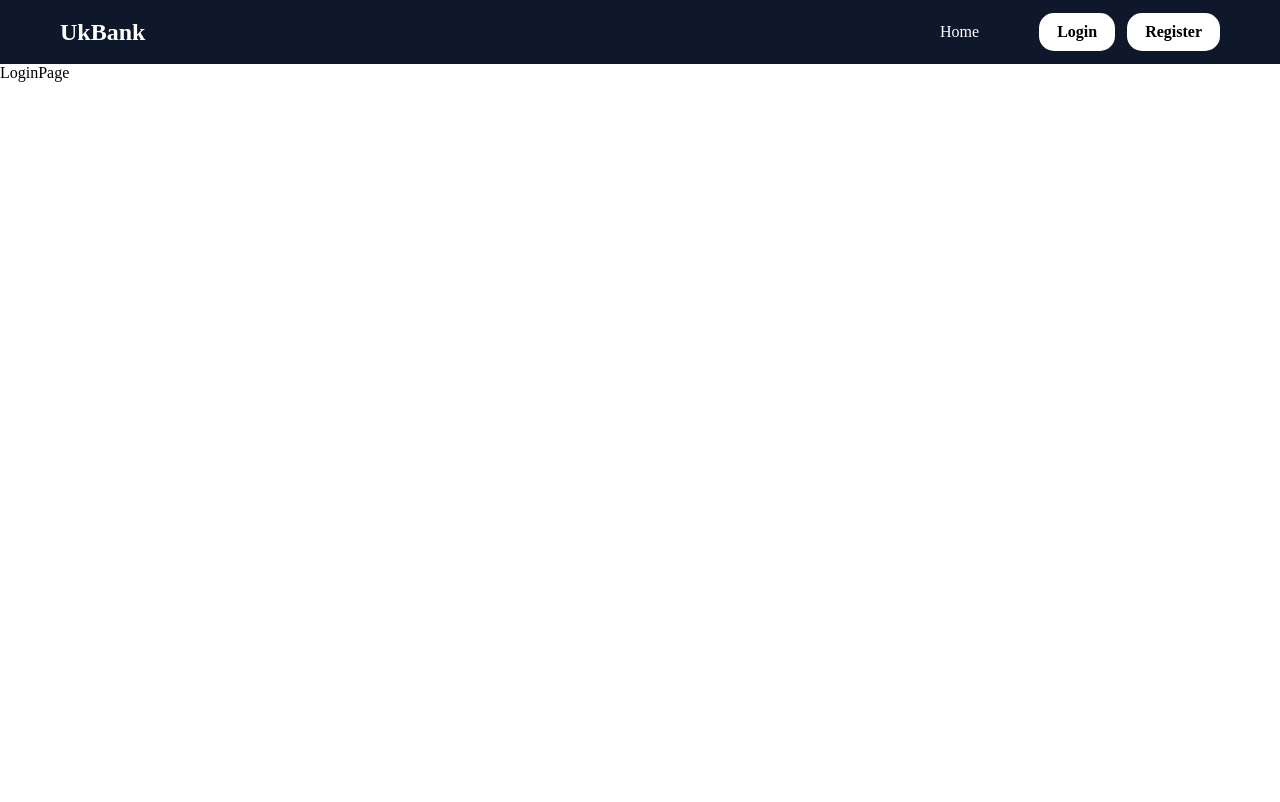
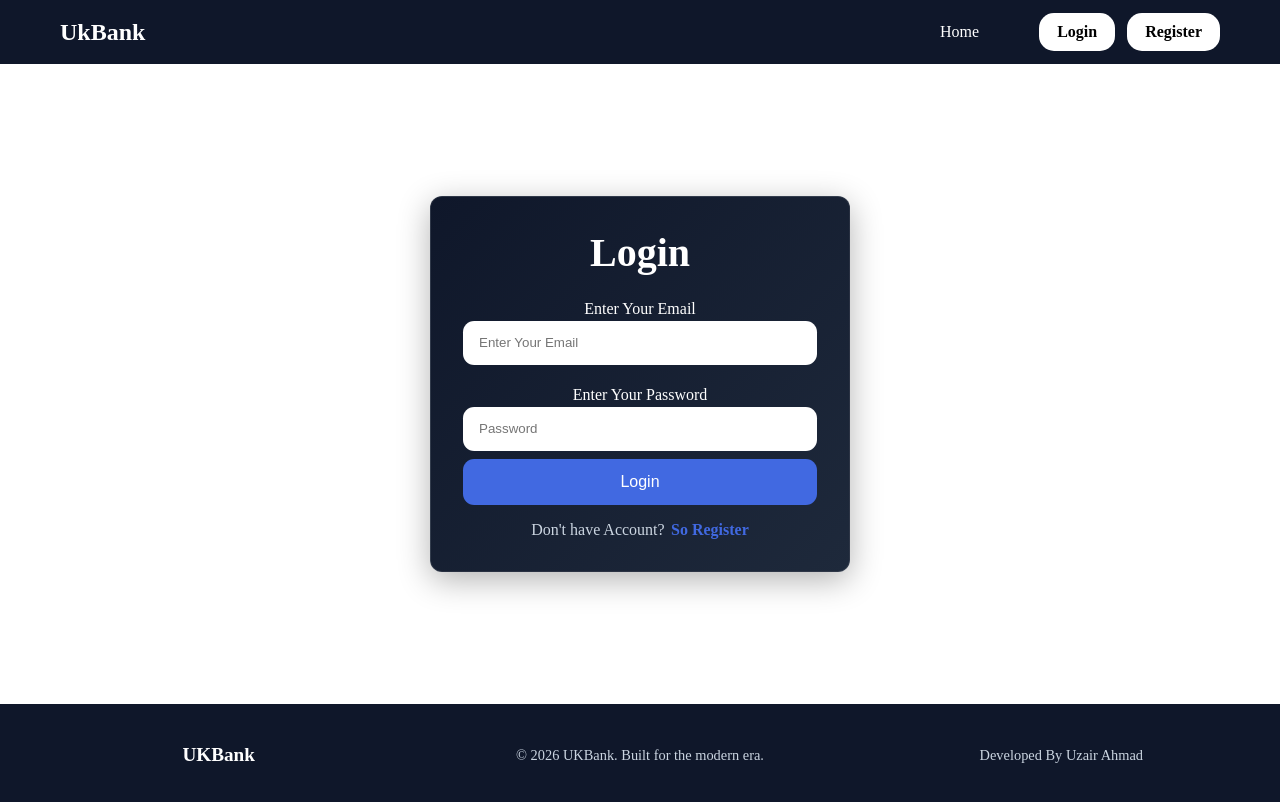
Before and after one commit to uzair-133/Bank-Transaction-System, a React (Vite) app in the folder frontend/my-bank-app/: page /login in a window 1280 px wide. Shown: the top 802 px of the page. Built offline with nearby package versions, Linux system fonts and the light colour scheme.

Commit message:
login and register

```diff
--- a/frontend/my-bank-app/src/App.jsx
+++ b/frontend/my-bank-app/src/App.jsx
@@ -1,7 +1,7 @@
 import { BrowserRouter, Routes, Route } from 'react-router-dom'
 import Navbar from './Components/Navbar/Navbar';
-import LoginPage from './Pages/LoginPage';
-import Register from './Pages/Register';
+import LoginPage from './Pages/Login/LoginPage';
+import Register from './Pages/Register/Register';
 import Home from './Pages/Home';
 const App = () => {
   return (
--- /dev/null
+++ b/frontend/my-bank-app/src/Pages/Login/Login.module.css
@@ -0,0 +1,91 @@
+* {
+    padding: 0;
+    margin: 0;
+    box-sizing: border-box;
+}
+
+
+.container {
+    width: 100%;
+    min-height: 80vh;
+    display: flex;
+    justify-content: center;
+    align-items: center;
+    padding: 1rem;
+
+}
+
+.container .box {
+    width: 100%;
+    max-width: 420px;
+    padding: 2rem;
+    border-radius: 12px;
+    background: linear-gradient(135deg, #0f172a, #1e293b);
+    backdrop-filter: blur(12px);
+    -webkit-backdrop-filter: blur(12px);
+    border: 1px solid rgba(255, 255, 255, 0.1);
+    color: white;
+    box-shadow: 0 8px 32px rgba(0, 0, 0, 0.3);
+    text-align: center;
+}
+.box h1 {
+    font-size: 2.5rem;
+    margin-bottom: 1.5rem;
+}
+
+/* .box p {
+    margin-top: 0.4rem;
+    margin-bottom: 1.2rem;
+
+    color: #cbd5e1;
+    font-size: 1.5rem;
+} */
+
+form {
+    display: flex;
+    flex-direction: column;
+}
+
+input {
+    width: 100%;
+    padding: 0.9rem 1rem;
+    border-radius: 0.7rem;
+    border: none;
+    outline: none;
+    margin-top: 1rem;
+}
+
+button {
+    width: 100%;
+    padding: 0.9rem;
+    border: none;
+    border-radius: 0.7rem;
+    background: royalblue;
+    color: white;
+    cursor: pointer;
+    font-size: 1rem;
+    margin-top: 0.4rem;
+
+}
+
+.accountText {
+  display: flex;
+  justify-content: center;
+  align-items: center;
+  gap: 0.4rem;
+
+  flex-wrap: wrap;
+
+  margin-top: 1rem;
+
+  text-align: center;
+}
+.dont {
+  margin: 0;
+    color: #cbd5e1;
+}
+.accountText a {
+  color: royalblue;
+  text-decoration: none;
+  font-weight: 600;
+}
--- /dev/null
+++ b/frontend/my-bank-app/src/Pages/Login/LoginPage.jsx
@@ -0,0 +1,31 @@
+import React from 'react'
+import Footer from '../../Components/Footer/Footer'
+import style from './Login.module.css'
+import { Link } from 'react-router-dom'
+const LoginPage = () => {
+  return (
+    <>
+      <div className={style.container}>
+        <div className={style.box}>
+          <h1>Login</h1>
+          <form >
+            <label >Enter Your Email</label>
+            <input type="email" name="email" value="" placeholder="Enter Your Email" /><br />
+            <label >Enter Your Password</label>
+            <input type="password" name="password" value="" placeholder="Password" />
+            <button>Login</button>
+          </form>
+          <div className={style.accountText}>
+            <p className={style.dont}>Don't have Account? </p>
+            <Link to='/register'>So Register</Link>
+          </div>
+        </div>
+      </div>
+      <Footer/>
+
+
+      </>
+  )
+}
+
+export default LoginPage
--- a/frontend/my-bank-app/src/Pages/LoginPage.jsx
+++ /dev/null
@@ -1,9 +0,0 @@
-import React from 'react'
-
-const LoginPage = () => {
-  return (
-    <div>LoginPage</div>
-  )
-}
-
-export default LoginPage
--- a/frontend/my-bank-app/src/Pages/Register.jsx
+++ /dev/null
@@ -1,9 +0,0 @@
-import React from 'react'
-
-const Register = () => {
-  return (
-    <div>Register</div>
-  )
-}
-
-export default Register
--- /dev/null
+++ b/frontend/my-bank-app/src/Pages/Register/Register.jsx
@@ -0,0 +1,30 @@
+import { useState } from "react"
+import style from './Register.module.css'
+import Footer from "../../Components/Footer/Footer"
+const Register = () => {
+  return (
+      <>
+      <div className={style.container}>
+        <div className={style.box}>
+          <h1>Register</h1>
+          <p>Create New Account</p>
+          <form >
+            <label>Enter Your Name</label>
+            <input type="text" name="name" value="" placeholder="Enter Your Name"  /><br />
+            <label >Enter Your Email</label>
+            <input type="email" name="email" value="" placeholder="Enter Your Email" /><br />
+            <label >Enter Your Password</label>
+            <input type="password" name="password" value="" placeholder="Password" />
+
+            <button>Register</button>
+          </form>
+        </div>
+      </div>
+      <Footer/>
+
+
+      </>
+  )
+}
+
+export default Register
--- /dev/null
+++ b/frontend/my-bank-app/src/Pages/Register/Register.module.css
@@ -0,0 +1,66 @@
+* {
+    padding: 0;
+    margin: 0;
+    box-sizing: border-box;
+}
+
+
+.container {
+    width: 100%;
+    min-height: 80vh;
+    display: flex;
+    justify-content: center;
+    align-items: center;
+    padding: 1rem;
+
+}
+
+.container .box {
+    width: 100%;
+    max-width: 420px;
+    padding: 2rem;
+    border-radius: 12px;
+    background: linear-gradient(135deg, #0f172a, #1e293b);
+    backdrop-filter: blur(12px);
+    -webkit-backdrop-filter: blur(12px);
+    border: 1px solid rgba(255, 255, 255, 0.1);
+    color: white;
+    box-shadow: 0 8px 32px rgba(0, 0, 0, 0.3);
+    text-align: center;
+}
+
+.box p {
+    margin-top: 0.4rem;
+    margin-bottom: 1.2rem;
+
+    color: #cbd5e1;
+    font-size: 1.5rem;
+}
+
+form {
+    display: flex;
+    flex-direction: column;
+    gap: 0.1rem;
+}
+
+input {
+    width: 100%;
+    padding: 0.9rem 1rem;
+    border-radius: 0.7rem;
+    border: none;
+    outline: none;
+    margin-top: 0.1rem;
+}
+
+button {
+    width: 100%;
+    padding: 0.9rem;
+    border: none;
+    border-radius: 0.7rem;
+    background: royalblue;
+    color: white;
+    cursor: pointer;
+    font-size: 1rem;
+    margin-top: 0.4rem;
+
+}
```
